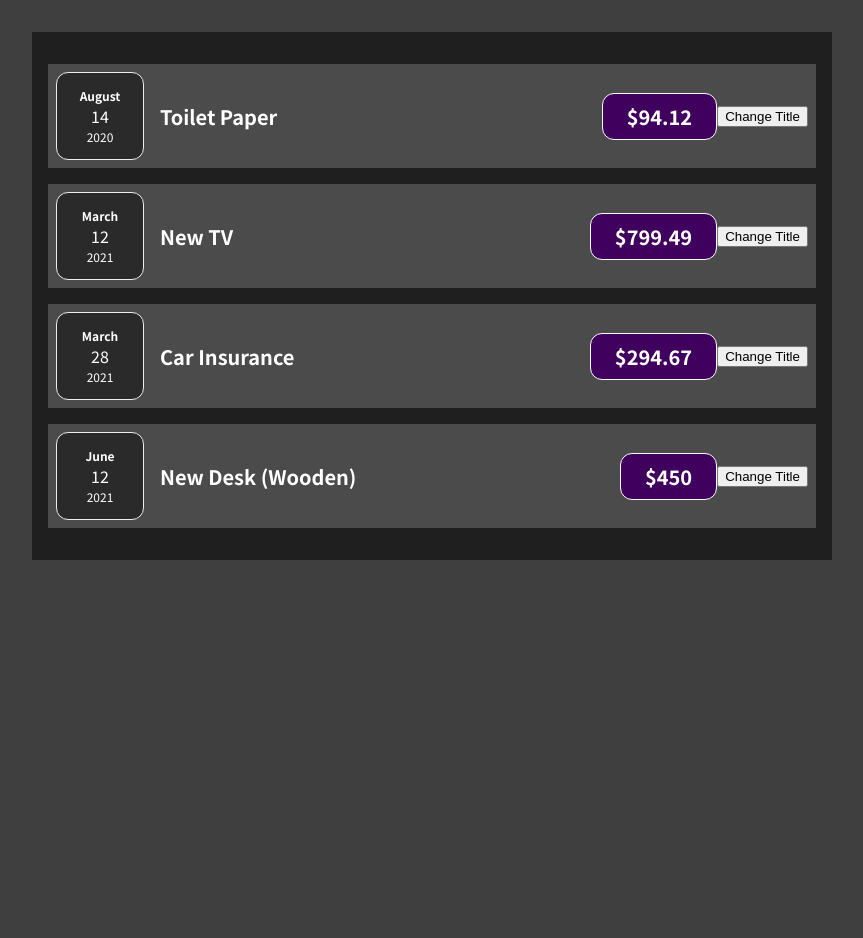
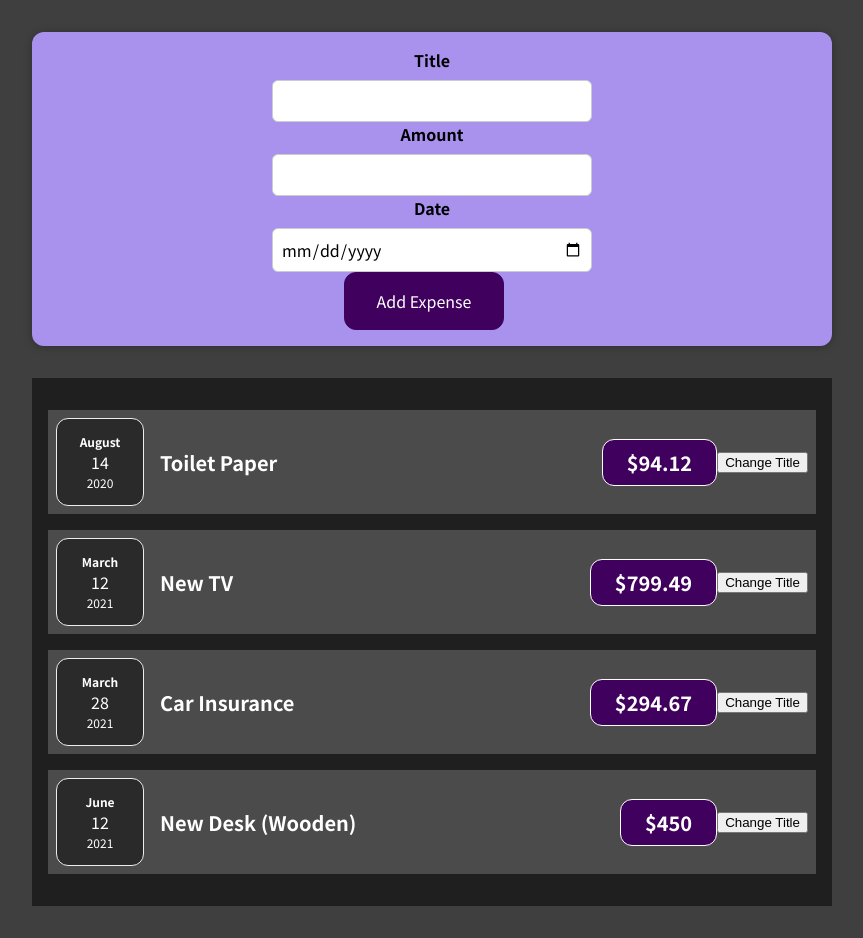
Before and after one commit to jorgecontrerasostos/react_course, a React (Create React App) app in the folder expense-tracker/: page / in a window 1280 px wide. Shown: the whole page, without its empty margins (208-1071 px from the left). Before the commit the page ends 800 px from the top, so only its background shows below. Built offline with nearby package versions, Linux system fonts and the light colour scheme.

Commit message:
add inputs for expense

```diff
--- a/expense-tracker/package.json
+++ b/expense-tracker/package.json
@@ -8,11 +8,11 @@
     "@testing-library/user-event": "^13.5.0",
     "react": "^18.2.0",
     "react-dom": "^18.2.0",
-    "react-scripts": "5.0.1",
+    "react-scripts": "^5.0.1",
     "web-vitals": "^2.1.4"
   },
   "scripts": {
-    "start": "react-scripts start",
+    "start": "react-scripts --openssl-legacy-provider start",
     "build": "react-scripts build",
     "test": "react-scripts test",
     "eject": "react-scripts eject"
--- a/expense-tracker/src/App.js
+++ b/expense-tracker/src/App.js
@@ -1,9 +1,11 @@
 import Expenses from "./components/expenses/Expenses";
+import NewExpense from "./components/newExpense/NewExpense";
 import expenses from "./data/expenses";
 
 const App = () => {
   return (
     <>
+      <NewExpense />
       <Expenses expenses={expenses} />
     </>
   );
--- /dev/null
+++ b/expense-tracker/src/components/newExpense/ExpenseForm.css
@@ -0,0 +1,26 @@
+.new-expense__controls {
+  display: flex;
+  flex-wrap: wrap;
+  gap: 1rem;
+  margin-bottom: 1rem;
+  text-align: left;
+}
+
+.new-expense__control label {
+  font-weight: bold;
+  margin-bottom: 0.5rem;
+  display: block;
+}
+
+.new-expense__control input {
+  font: inherit;
+  padding: 0.5rem;
+  border-radius: 6px;
+  border: 1px solid #ccc;
+  width: 20rem;
+  max-width: 100%;
+}
+
+.new-expense__actions {
+  text-align: right;
+}
--- /dev/null
+++ b/expense-tracker/src/components/newExpense/ExpenseForm.js
@@ -0,0 +1,30 @@
+import React from "react";
+import "./ExpenseForm.css";
+const ExpenseForm = () => {
+  const titleChangeHandler = (e) => {
+    console.log(e.target.value);
+  };
+  return (
+    <form>
+      <div className=".new-expense__controls">
+        <div className="new-expense__control">
+          <label>Title</label>
+          <input type="text" onChange={titleChangeHandler} />
+        </div>
+        <div className="new-expense__control">
+          <label>Amount</label>
+          <input type="number" min="0.01" step="0.01" />
+        </div>
+        <div className="new-expense__control">
+          <label>Date</label>
+          <input type="date" min="2019-01-01" step="2024-01-01" />
+        </div>
+      </div>
+      <div className="new-expense_actions">
+        <button type="submit">Add Expense</button>
+      </div>
+    </form>
+  );
+};
+
+export default ExpenseForm;
--- /dev/null
+++ b/expense-tracker/src/components/newExpense/NewExpense.css
@@ -0,0 +1,38 @@
+.new-expense {
+  background-color: #a892ee;
+  padding: 1rem;
+  margin: 2rem auto;
+  width: 50rem;
+  max-width: 95%;
+  border-radius: 12px;
+  text-align: center;
+  box-shadow: 0 1px 8px rgba(0, 0, 0, 0.25);
+}
+
+.new-expense button {
+  font: inherit;
+  cursor: pointer;
+  padding: 1rem 2rem;
+  border: 1px solid #40005d;
+  background-color: #40005d;
+  color: white;
+  border-radius: 12px;
+  margin-right: 1rem;
+}
+
+.new-expense button:hover,
+.new-expense button:active {
+  background-color: #510674;
+  border-color: #510674;
+}
+
+.new-expense button.alternative {
+  color: #220131;
+  border-color: transparent;
+  background-color: transparent;
+}
+
+.new-expense button.alternative:hover,
+.new-expense button.alternative:active {
+  background-color: #ddb3f8;
+}
--- /dev/null
+++ b/expense-tracker/src/components/newExpense/NewExpense.js
@@ -0,0 +1,11 @@
+import ExpenseForm from "./ExpenseForm";
+import "./NewExpense.css";
+const NewExpense = () => {
+  return (
+    <div className="new-expense">
+      <ExpenseForm />
+    </div>
+  );
+};
+
+export default NewExpense;
```
Also changed, not shown: 1 other file (tests, documents, lock files or other folders).
